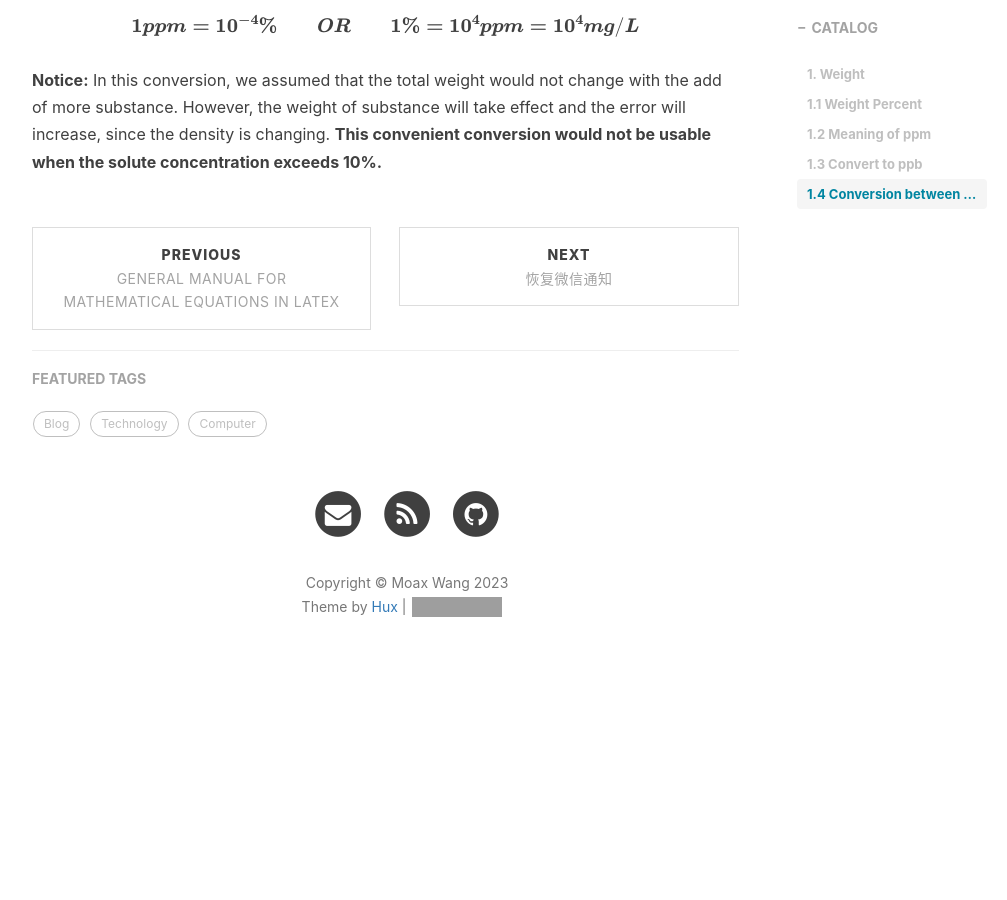
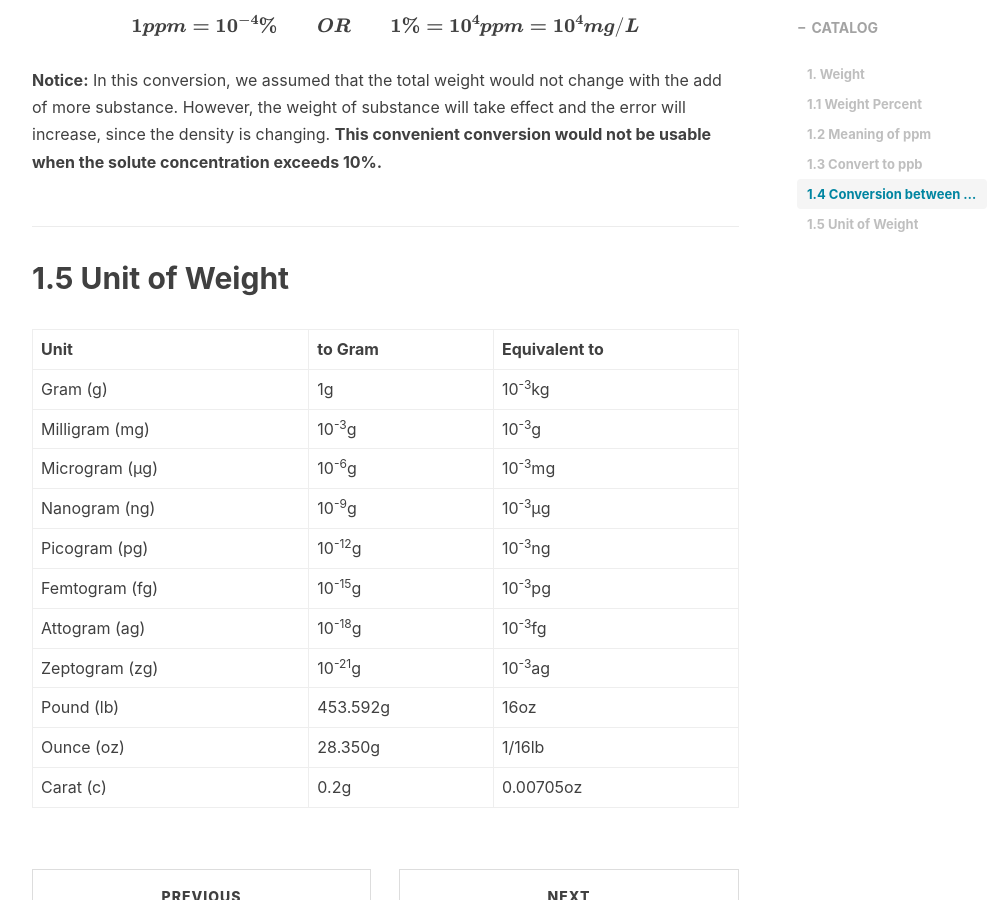
Before and after one commit to WinchellWang/winchellwang.github.io, a Jekyll site: the page built from _posts/2023-04-01-Common_Unit_in_Chem.md, in a window 1280 px wide and 900 px high, scrolled down 2367 px. Shown: the whole window, without its empty margins (233-1240 px from the left). Built offline with Jekyll 4.4.1, drawn with Linux system fonts in a browser that asks for light colours; nearby versions of some CDN libraries; comment, search, counter and statistics services are not loaded; before the commit the page ends 3078 px from its top, so only the background shows below that; grey boxes are pictures that could not be loaded.

Commit message:
Update 2023-04-01-Common_Unit_in_Chem.md

```diff
--- a/_posts/2023-04-01-Common_Unit_in_Chem.md
+++ b/_posts/2023-04-01-Common_Unit_in_Chem.md
@@ -75,3 +75,19 @@
 $$
 
 **Notice:** In this conversion, we assumed that the total weight would not change with the add of more substance. However, the weight of substance will take effect and the error will increase, since the density is changing. **This convenient conversion would not be usable when the solute concentration exceeds 10%.**
+
+## 1.5 Unit of Weight
+
+|Unit|to Gram|Equivalent to|
+|---|---|---|
+|Gram (g)|1g|10<sup>-3</sup>kg|
+|Milligram (mg)|10<sup>-3</sup>g|10<sup>-3</sup>g|
+|Microgram (μg)|10<sup>-6</sup>g|10<sup>-3</sup>mg|
+|Nanogram (ng)|10<sup>-9</sup>g|10<sup>-3</sup>μg|
+|Picogram (pg)|10<sup>-12</sup>g|10<sup>-3</sup>ng|
+|Femtogram (fg)|10<sup>-15</sup>g|10<sup>-3</sup>pg|
+|Attogram (ag)|10<sup>-18</sup>g|10<sup>-3</sup>fg|
+|Zeptogram (zg)|10<sup>-21</sup>g|10<sup>-3</sup>ag|
+|Pound (lb)|453.592g|16oz|
+|Ounce (oz)|28.350g|1/16lb|
+|Carat (c)|0.2g|0.00705oz|
```
